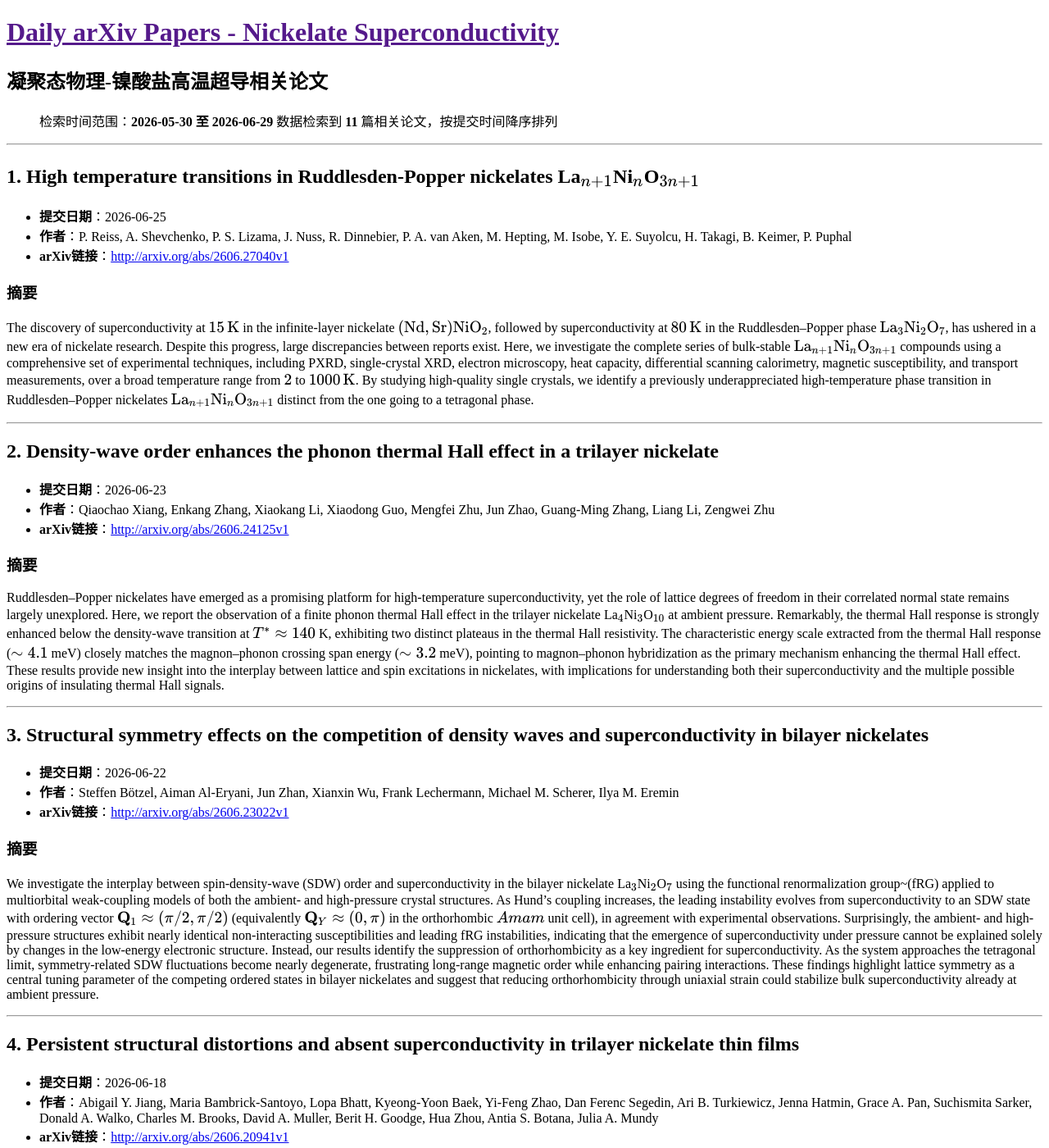
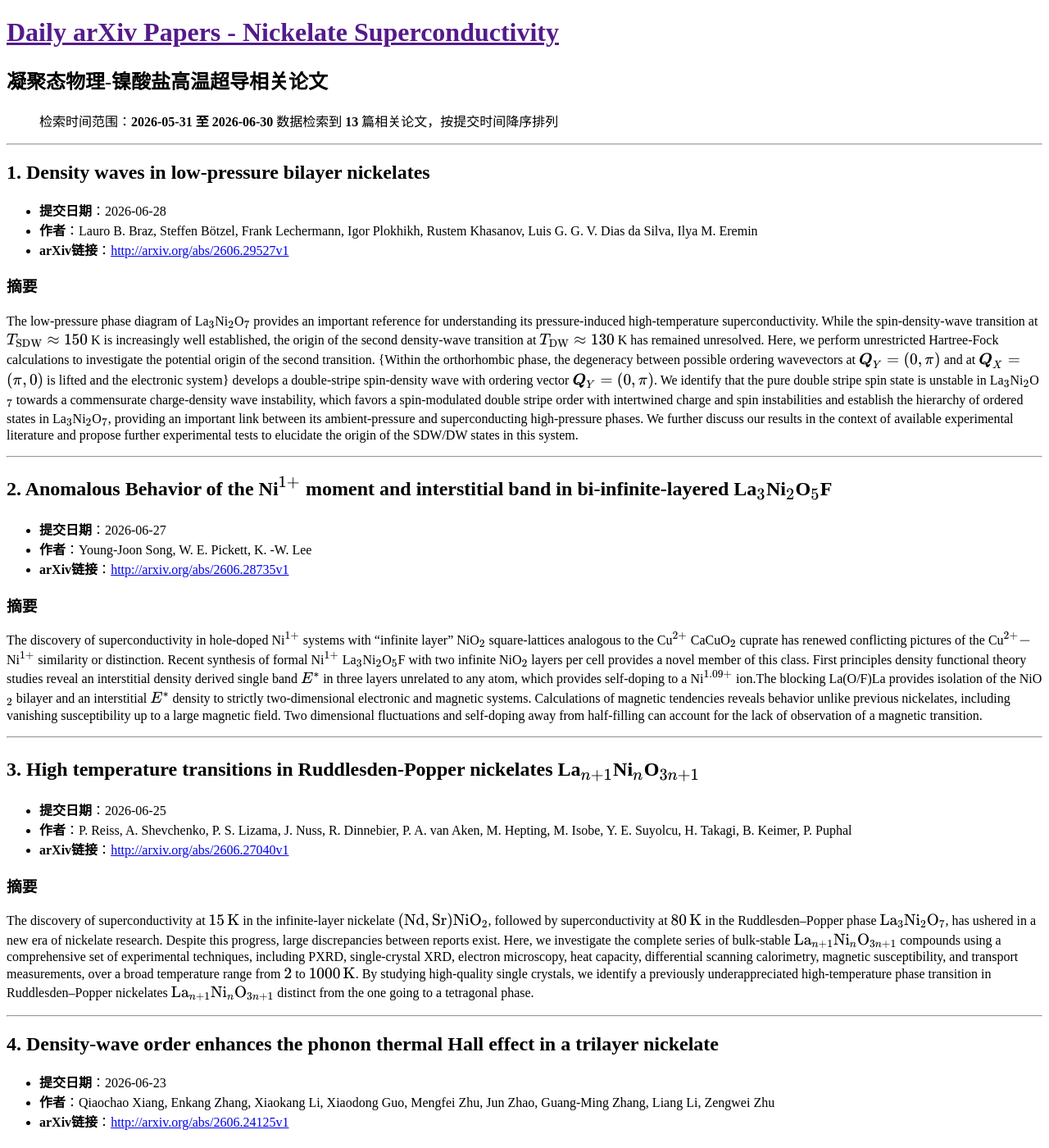
Before and after one commit to yangke25491/daily-arxiv-nickelate_superconductivity, a Jekyll site: the page built from docs/index.md, in a window 1280 px wide and 1400 px high. Shown: the whole window at 82% size. Built offline with Jekyll 4.4.1, drawn with Linux system fonts in a browser that asks for light colours; some of the changed text lies outside the part shown.

Commit message:
Automated update: arXiv papers

```diff
--- a/docs/index.md
+++ b/docs/index.md
@@ -5,12 +5,34 @@ title: 镍酸盐超导论文
 
 # 凝聚态物理-镍酸盐高温超导相关论文
 
-> 检索时间范围：**2026-05-30 至 2026-06-29**
-> 数据检索到 **11** 篇相关论文，按提交时间降序排列
+> 检索时间范围：**2026-05-31 至 2026-06-30**
+> 数据检索到 **13** 篇相关论文，按提交时间降序排列
 
 ---
 
-## 1. High temperature transitions in Ruddlesden-Popper nickelates La${}\_{n+1}$Ni${}\_{n}$O${}\_{3n+1}$
+## 1. Density waves in low-pressure bilayer nickelates
+
+- **提交日期**：2026-06-28
+- **作者**：Lauro B. Braz, Steffen Bötzel, Frank Lechermann, Igor Plokhikh, Rustem Khasanov, Luis G. G. V. Dias da Silva, Ilya M. Eremin
+- **arXiv链接**：[http://arxiv.org/abs/2606.29527v1](http://arxiv.org/abs/2606.29527v1)
+
+### 摘要
+The low-pressure phase diagram of La${}\_3$Ni${}\_2$O${}\_7$ provides an important reference for understanding its pressure-induced high-temperature superconductivity. While the spin-density-wave transition at $T\_{\text{SDW}}\approx150$ K is increasingly well established, the origin of the second density-wave transition at $T\_{\text{DW}}\approx130$ K has remained unresolved. Here, we perform unrestricted Hartree-Fock calculations to investigate the potential origin of the second transition. \{Within the orthorhombic phase, the degeneracy between possible ordering wavevectors at $\boldsymbol{Q}\_{Y}=(0,π)$ and at $\boldsymbol{Q}\_{X}=(π,0)$ is lifted and the electronic system\} develops a double-stripe spin-density wave with ordering vector $\boldsymbol{Q}\_{Y}=(0,π)$. We identify that the pure double stripe spin state is unstable in La${}\_3$Ni${}\_2$O${}\_7$ towards a commensurate charge-density wave instability, which favors a spin-modulated double stripe order with intertwined charge and spin instabilities and establish the hierarchy of ordered states in La${}\_3$Ni${}\_2$O${}\_7$, providing an important link between its ambient-pressure and superconducting high-pressure phases. We further discuss our results in the context of available experimental literature and propose further experimental tests to elucidate the origin of the SDW/DW states in this system.
+
+---
+
+## 2. Anomalous Behavior of the Ni$^{1+}$ moment and interstitial band in bi-infinite-layered La${}\_3$Ni${}\_2$O${}\_5$F
+
+- **提交日期**：2026-06-27
+- **作者**：Young-Joon Song, W. E. Pickett, K. -W. Lee
+- **arXiv链接**：[http://arxiv.org/abs/2606.28735v1](http://arxiv.org/abs/2606.28735v1)
+
+### 摘要
+The discovery of superconductivity in hole-doped Ni$^{1+}$ systems with "infinite layer" NiO${}\_2$ square-lattices analogous to the Cu$^{2+}$ CaCuO${}\_2$ cuprate has renewed conflicting pictures of the Cu$^{2+}$$-$Ni$^{1+}$ similarity or distinction. Recent synthesis of formal Ni$^{1+}$ La${}\_3$Ni${}\_{2}$O${}\_{5}$F with two infinite NiO${}\_{2}$ layers per cell provides a novel member of this class. First principles density functional theory studies reveal an interstitial density derived single band $E^\*$ in three layers unrelated to any atom, which provides self-doping to a Ni$^{1.09+}$ ion.The blocking La(O/F)La provides isolation of the NiO${}\_2$ bilayer and an interstitial $E^\*$ density to strictly two-dimensional electronic and magnetic systems. Calculations of magnetic tendencies reveals behavior unlike previous nickelates, including vanishing susceptibility up to a large magnetic field. Two dimensional fluctuations and self-doping away from half-filling can account for the lack of observation of a magnetic transition.
+
+---
+
+## 3. High temperature transitions in Ruddlesden-Popper nickelates La${}\_{n+1}$Ni${}\_{n}$O${}\_{3n+1}$
 
 - **提交日期**：2026-06-25
 - **作者**：P. Reiss, A. Shevchenko, P. S. Lizama, J. Nuss, R. Dinnebier, P. A. van Aken, M. Hepting, M. Isobe, Y. E. Suyolcu, H. Takagi, B. Keimer, P. Puphal
@@ -32,7 +54,7 @@ Ruddlesden--Popper nickelates have emerged as a promising platform for high-temp
 
 ---
 
-## 3. Structural symmetry effects on the competition of density waves and superconductivity in bilayer nickelates
+## 5. Structural symmetry effects on the competition of density waves and superconductivity in bilayer nickelates
 
 - **提交日期**：2026-06-22
 - **作者**：Steffen Bötzel, Aiman Al-Eryani, Jun Zhan, Xianxin Wu, Frank Lechermann, Michael M. Scherer, Ilya M. Eremin
@@ -54,7 +76,7 @@ A new family of high-temperature superconductors was recently discovered in the
 
 ---
 
-## 5. Counterintuitive inverse superconducting transition beyond 4He-cooling limit
+## 7. Counterintuitive inverse superconducting transition beyond 4He-cooling limit
 
 - **提交日期**：2026-06-17
 - **作者**：Haowen Han, Yi Bian, Tong Ma, Yusong Zhao, Nuofu Chen, Chuanying Xi, Ze Wang, Binghui Ge, Hongliang Dong, Jia-Cai Nie, Ho-Kwang Mao, Jikun Chen
@@ -120,7 +142,7 @@ Strontium ruthenate (Sr${}\_2$RuO${}\_4$, SRO) has been the subject of intense r
 
 ---
 
-## 11. A unified theory of thin film and bulk bilayer nickelates
+## 13. A unified theory of thin film and bulk bilayer nickelates
 
 - **提交日期**：2026-06-03
 - **作者**：Jiangfan Wang, Yi-feng Yang
```
Also changed, not shown: other parts of docs/index.md (+7 -7 lines).
